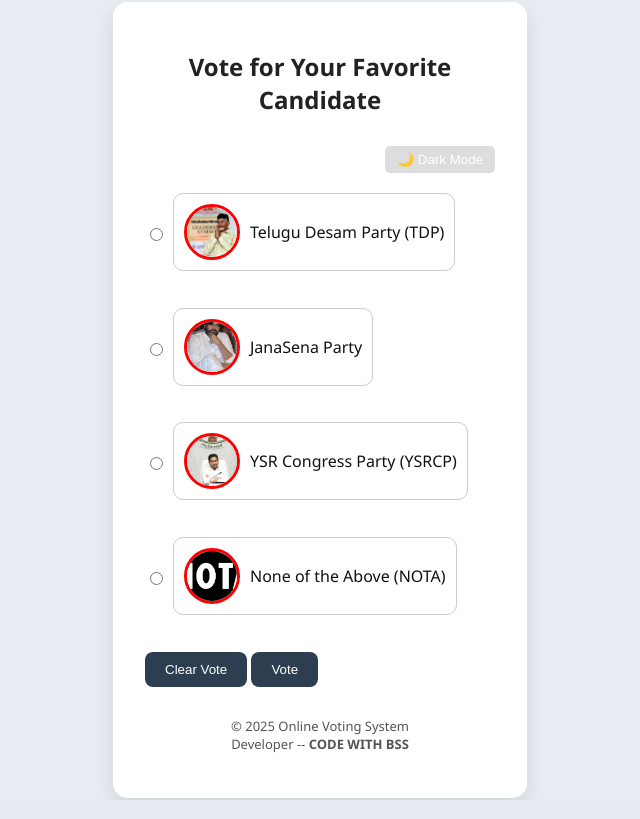
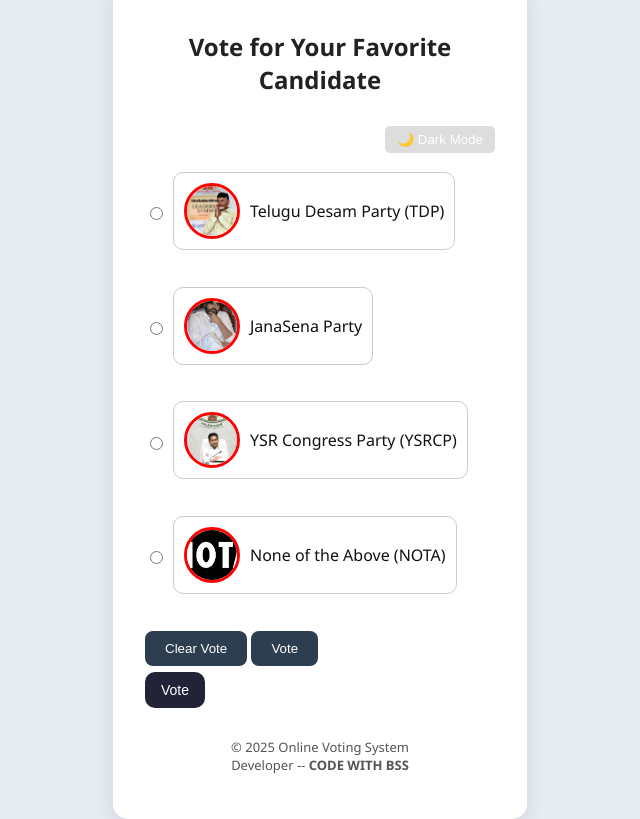
Before and after one commit to Bhanu-lpu/Onlinevotingapp, a Flask app: page / in a window 1280 px wide. Shown: the whole page, without its empty margins (320-960 px from the left). Run offline with Flask 3, Linux system fonts and the light colour scheme.

Commit message:
Update index.html

```diff
--- a/templates/index.html
+++ b/templates/index.html
@@ -60,6 +60,11 @@
 {% endif %}
 
 </form>
+      <form action="/confirm_vote" method="post">
+  <!-- your radio buttons for parties -->
+  <input type="submit" value="Vote">
+</form>
+
 
  <footer>
         <p>&copy; 2025 Online Voting System<br>
```
